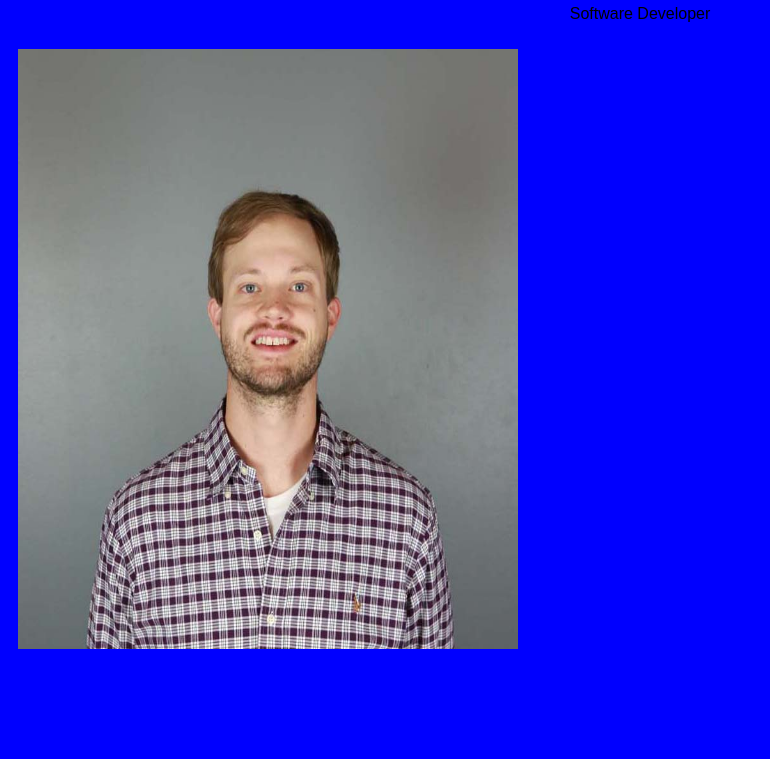
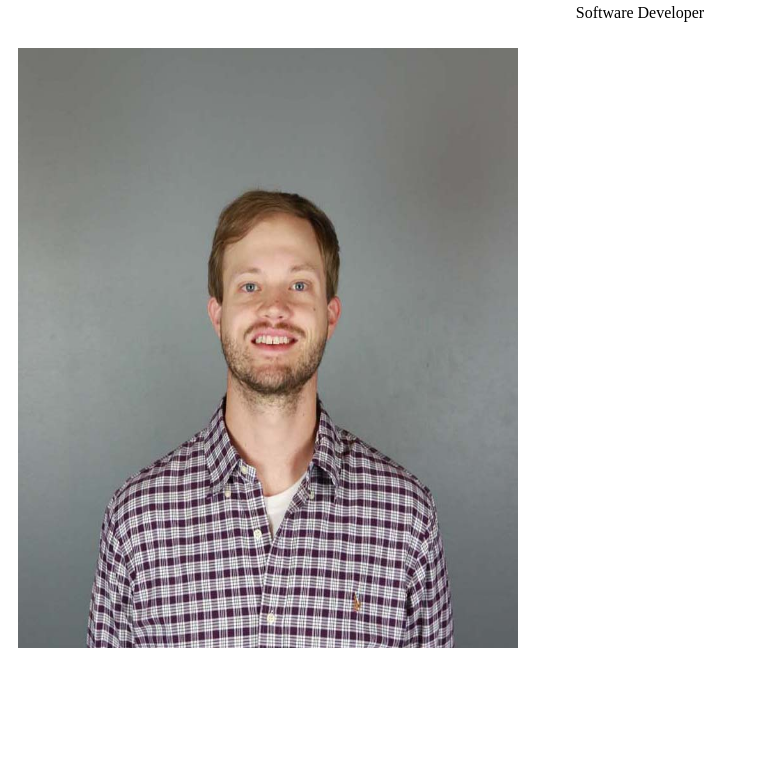
Before and after one commit to KevDev90/portfolio, a plain HTML site: page index.html in a window 1280 px wide. Shown: the part 63-822 px from the top of the page, without its empty margins (0-770 px from the left). Drawn offline with Linux system fonts and the light colour scheme.

Commit message:
something here

```diff
--- a/style.css
+++ b/style.css
@@ -15,11 +15,6 @@ img {
   margin-top: 100px;
 }
 
-body {
-  background-color: blue;
-  font-family: sans-serif;
-}
-
 .header {
   text-align: center;
 }
```
